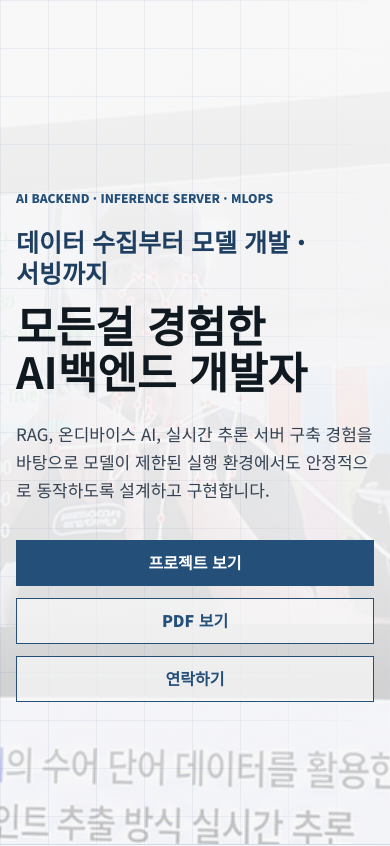
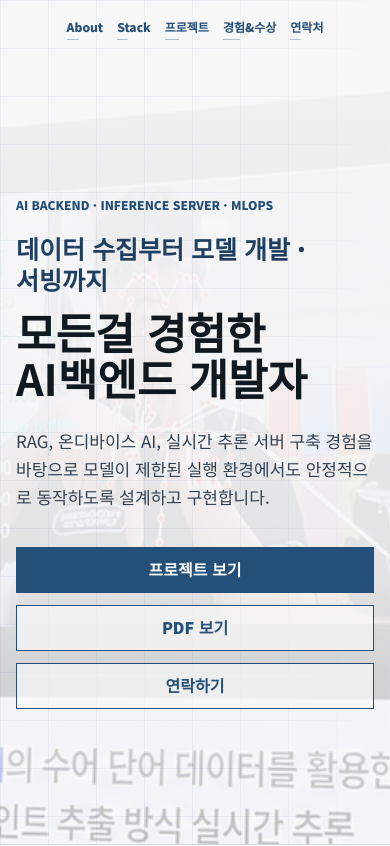
Before and after one commit to yeeeengyu/ingyuChoi_portfolio, a Next.js app: page / in a window 390 px wide. Shown: the top 846 px of the page. Built offline with nearby package versions, Linux system fonts and the light colour scheme; no server answers.

Commit message:
Add section navigation header

```diff
--- a/app/globals.css
+++ b/app/globals.css
@@ -26,7 +26,7 @@ body {
   margin: 0;
   min-height: 100%;
   background: var(--bg);
-  scroll-padding-top: 0;
+  scroll-padding-top: 76px;
 }
 
 body {
@@ -56,6 +56,56 @@ h3 {
 
 p {
   overflow-wrap: anywhere;
+}
+
+.siteNav {
+  position: absolute;
+  top: 0;
+  left: 0;
+  right: 0;
+  z-index: 30;
+  display: flex;
+  justify-content: flex-end;
+  padding: 22px clamp(22px, 4vw, 56px) 0;
+  pointer-events: none;
+}
+
+.partNav {
+  display: flex;
+  align-items: center;
+  gap: clamp(14px, 2vw, 28px);
+  pointer-events: auto;
+}
+
+.partNav a {
+  position: relative;
+  display: inline-flex;
+  align-items: center;
+  min-height: 38px;
+  color: rgba(255, 255, 255, 0.9);
+  font-size: 13px;
+  font-weight: 850;
+  text-shadow: 0 1px 14px rgba(16, 24, 32, 0.52);
+  white-space: nowrap;
+}
+
+.partNav a::after {
+  content: "";
+  position: absolute;
+  left: 0;
+  right: 0;
+  bottom: 5px;
+  height: 1px;
+  background: currentColor;
+  opacity: 0.34;
+  transform: scaleX(0.32);
+  transform-origin: left center;
+  transition: transform 160ms ease, opacity 160ms ease;
+}
+
+.partNav a:hover::after {
+  opacity: 0.9;
+  transform: scaleX(1);
 }
 
 .hero {
@@ -546,6 +596,28 @@ p {
 }
 
 @media (max-width: 640px) {
+  .siteNav {
+    justify-content: center;
+    padding: 12px 16px 0;
+  }
+
+  .partNav {
+    flex-wrap: wrap;
+    justify-content: center;
+    gap: 4px 14px;
+  }
+
+  .partNav a {
+    min-height: 30px;
+    color: var(--blue-deep);
+    font-size: 12px;
+    text-shadow: none;
+  }
+
+  .partNav a::after {
+    bottom: 2px;
+  }
+
   .hero {
     min-height: 100vh;
   }
@@ -562,7 +634,7 @@ p {
 
   .heroGrid {
     width: min(100% - 32px, 1160px);
-    padding: 104px 0 58px;
+    padding: 118px 0 58px;
   }
 
   .heroLead {
--- a/app/page.jsx
+++ b/app/page.jsx
@@ -96,6 +96,16 @@ const stacks = [
 export default function Home() {
   return (
     <main>
+      <header className="siteNav" aria-label="페이지 바로가기">
+        <nav className="partNav" aria-label="주요 섹션">
+          <a href="#about">About</a>
+          <a href="#stack">Stack</a>
+          <a href="#projects">프로젝트</a>
+          <a href="#experience">경험&수상</a>
+          <a href="#contact">연락처</a>
+        </nav>
+      </header>
+
       <section className="hero" id="home">
         <div className="heroBackdrop" />
         <div className="heroGrid">
```
